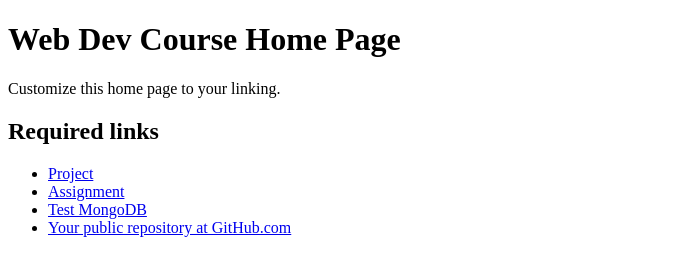
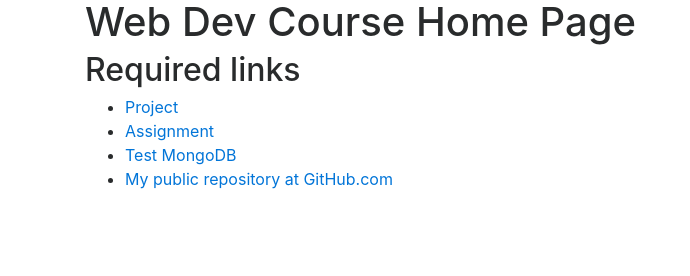
Before and after one commit to vudasaikrishna/vuda-saikrishna-webdev, a website: page public/index.html in a window 1280 px wide. Shown: the whole page, without its empty margins (0-690 px from the left). Drawn offline with nearby package versions, Linux system fonts and the light colour scheme.

Commit message:
assignment 1

```diff
--- a/public/index.html
+++ b/public/index.html
@@ -2,14 +2,12 @@
 <html lang="en">
 <head>
     <meta charset="UTF-8">
+    <link href="https://maxcdn.bootstrapcdn.com/bootstrap/4.0.0-alpha.6/css/bootstrap.min.css" rel="stylesheet" />
     <title>Web Dev Course Home Page</title>
 </head>
 <body>
+<div class="container">
     <h1>Web Dev Course Home Page</h1>
-
-    <p>
-        Customize this home page to your linking.
-    </p>
 
     <h2>Required links</h2>
     <ul>
@@ -23,8 +21,9 @@
             <a href="test/index.html">Test MongoDB</a>
         </li>
         <li>
-            <a href="https://github.com/jannunzi/web-dev-template">Your public repository at GitHub.com</a>
+            <a href="https://github.com/vudasaikrishna/vuda-saikrishna-webdev">My public repository at GitHub.com</a>
         </li>
     </ul>
+</div>
 </body>
 </html>
```
Also changed, not shown: public/assignment/index.html (+2 -1 lines), public/project/index.html (+2 -1 lines).
